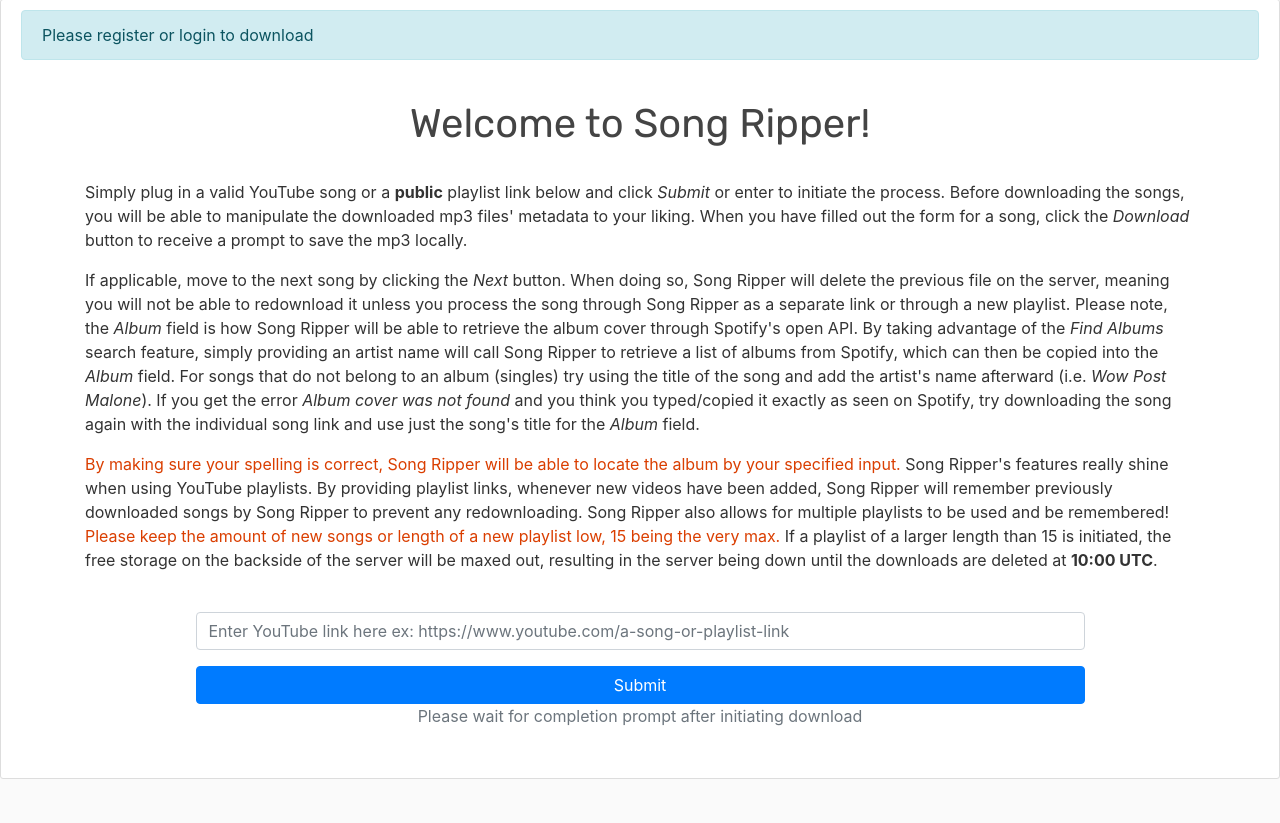
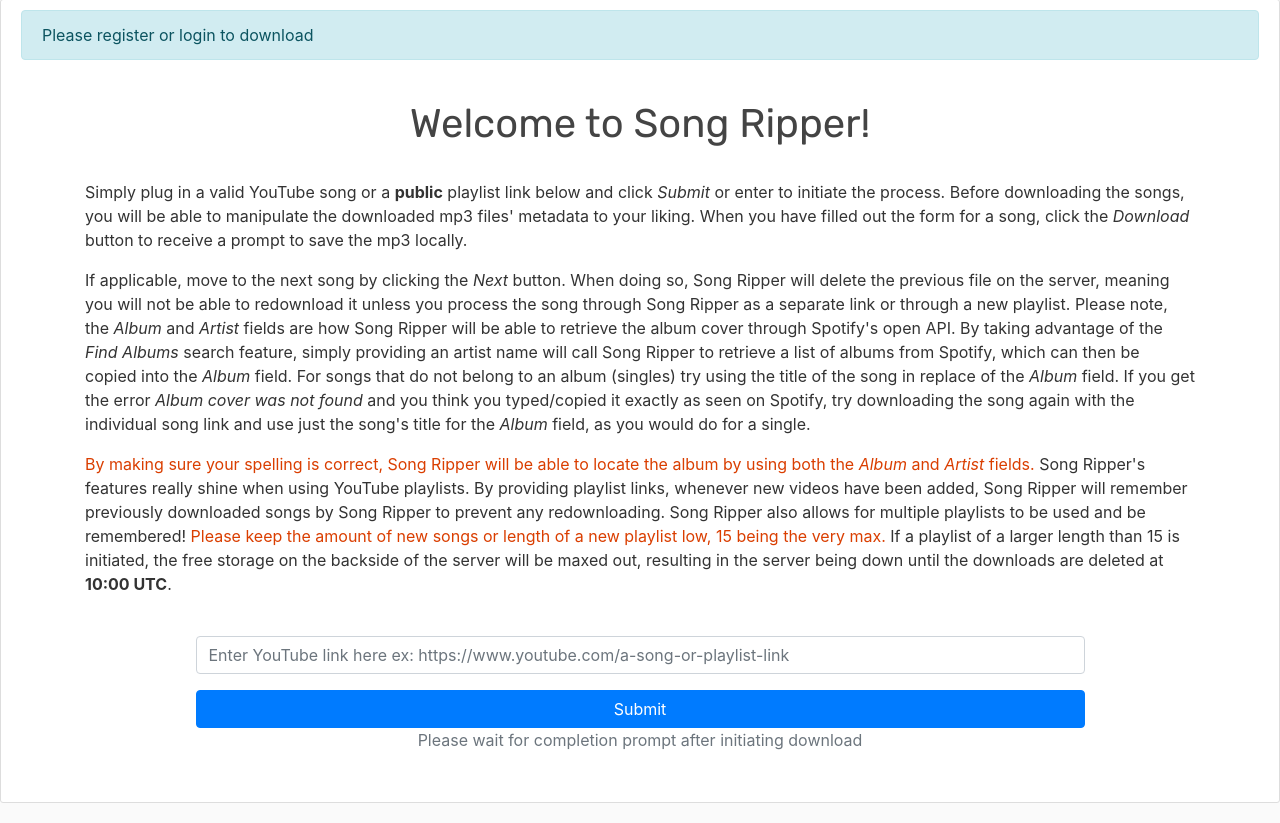
Before and after one commit to shadowstriker15/Online_Ripper, a Django app: page / in a window 1280 px wide. Shown: the part 81-904 px from the top of the page. Before the commit the page ends 860 px from the top, so only its background shows below. Run offline with Django 3.2, Linux system fonts and the light colour scheme; some libraries are stand-ins or nearby versions.

Commit message:
Updated how to retrieve album cover (using album name + artist name). Updated index.html in result.

```diff
--- a/RipperProject/RipperApp/templates/RipperApp/index.html
+++ b/RipperProject/RipperApp/templates/RipperApp/index.html
@@ -39,19 +39,21 @@
                 If applicable, move to the next song by clicking the <i>Next</i> button.
                 When doing so, Song Ripper will delete the previous file on the server, meaning
                 you will not be able to redownload it unless you process the song through Song Ripper as
-                a separate link or through a new playlist. Please note, the <em>Album</em> field is
-                how Song Ripper will be able to retrieve the album cover through Spotify's open API.
+                a separate link or through a new playlist. Please note, the <em>Album</em> and
+                <em>Artist</em> fields are how Song Ripper will be able to retrieve the album cover
+                through Spotify's open API.
                 By taking advantage of the <i>Find Albums</i> search feature, simply providing an
                 artist name will call Song Ripper to retrieve a list of albums from Spotify, which can then
                 be copied into the <i>Album</i> field. For songs that do not belong to an album (singles)
-                try using the title of the song and add the artist's name afterward (i.e. <i>Wow Post Malone</i>).
+                try using the title of the song in replace of the <i>Album</i> field.
                 If you get the error <i>Album cover was not found</i> and you think you typed/copied it exactly as
                 seen on Spotify, try downloading the song again with the individual song link and use just the song's
-                title for the <i>Album</i> field.
+                title for the <i>Album</i> field, as you would do for a single.
             </p>
             <p>
                 <span class="caution"> By making sure your spelling is correct,
-                Song Ripper will be able to locate the album by your specified input.</span> Song Ripper's
+                Song Ripper will be able to locate the album by using both the <i>Album</i> and
+                    <i>Artist</i> fields.</span> Song Ripper's
                 features really shine when using YouTube playlists. By providing playlist links, whenever new
                 videos have been added, Song Ripper will remember previously downloaded songs by Song Ripper
                 to prevent any redownloading. Song Ripper also allows for multiple playlists to be
--- a/RipperProject/RipperApp/views.py
+++ b/RipperProject/RipperApp/views.py
@@ -76,6 +76,9 @@ def song_edit_view(request):
         if song_form_post.is_valid():
             artist = song_form_post.cleaned_data['artist']
             album = song_form_post.cleaned_data['album']
+
+            # Uses album name and artist name to retrieve cover
+            album = album + " " + artist
             album_path = find_cover(album, user)
             if not album_path:
                 messages.error(request, f'Album cover was not found')
```
